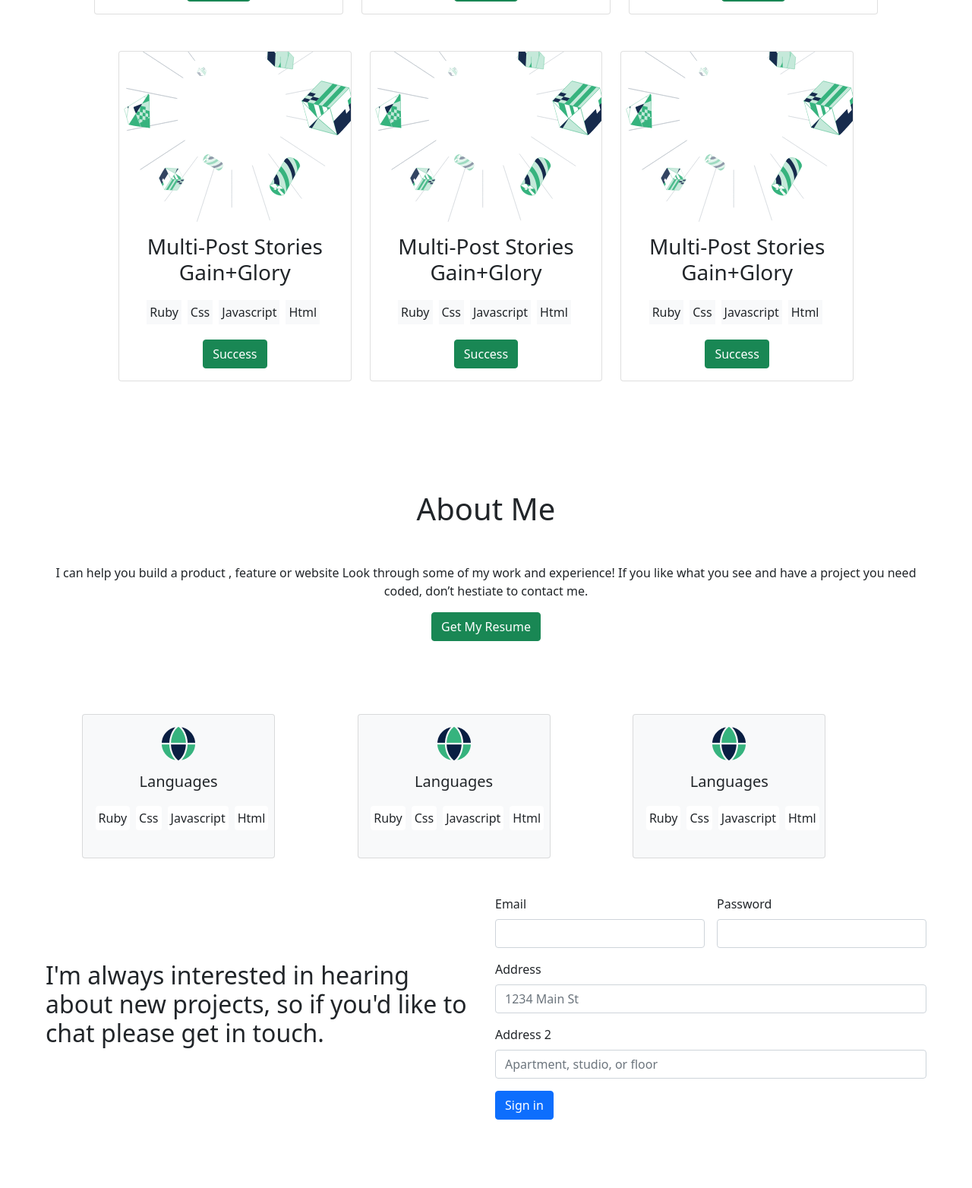
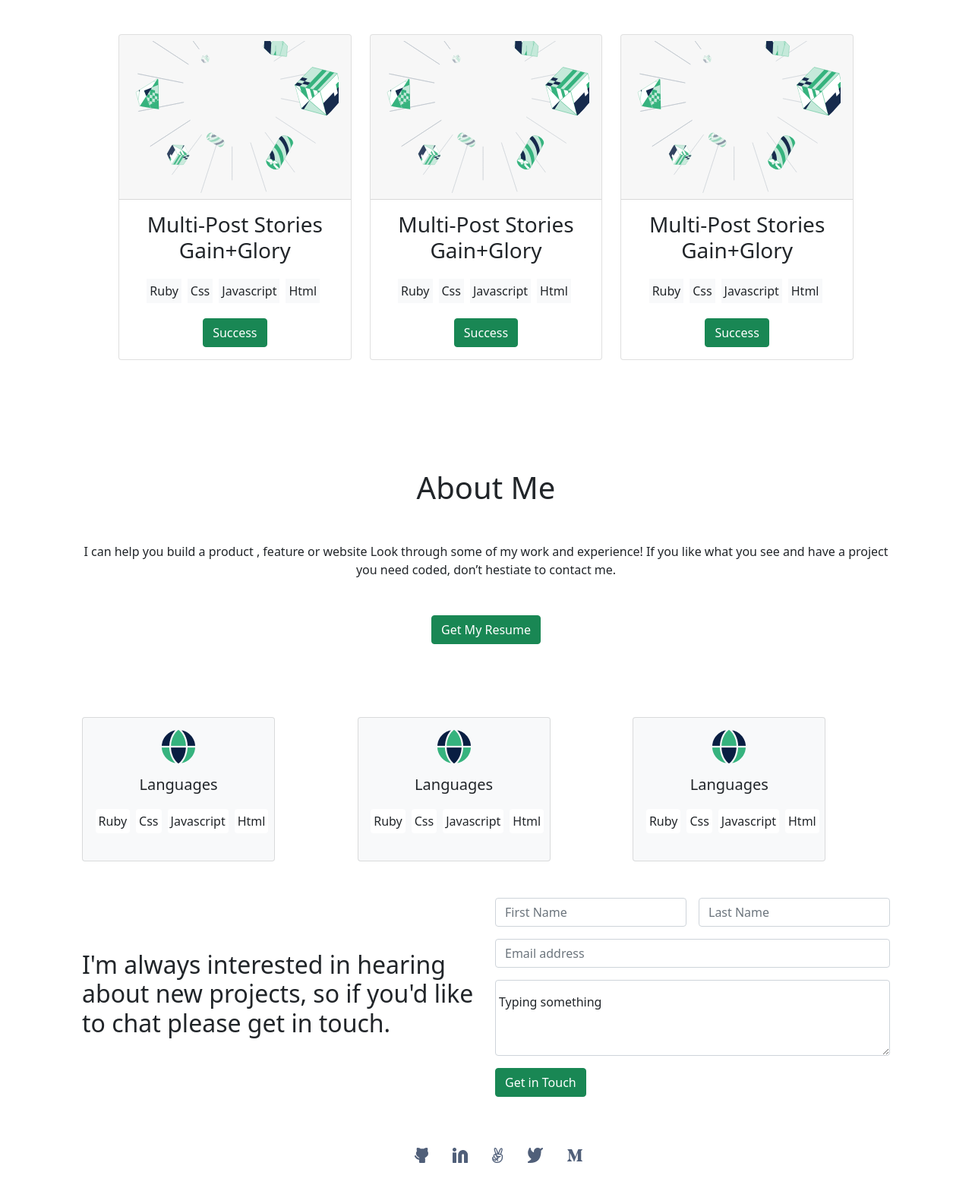
Before and after one commit to Thermiee/Bootstrap-Portfolio, a plain HTML site: page index.html in a window 1280 px wide. Shown: the part 1159-2723 px from the top of the page at 76% size. Before the commit the page ends 2681 px from the top, so only its background shows below. Drawn offline with nearby package versions, Linux system fonts and the light colour scheme.

Commit message:
modified form fields and created footer

```diff
--- a/index.html
+++ b/index.html
@@ -36,11 +36,11 @@
                 like what you see and have a project you need coded,
                 don’t hestiate to contact me.</p>
             <ul class="d-flex justify-content-center">
-              <li class="p-3"><a href=""><img src="images/Vector-3.png" alt=""></a></li>
-              <li class="p-3"><a href=""><img src="images/Linkedin-icon.png" alt=""></a></li>
-              <li class="p-3"><a href=""><img src="images/Vector.png" alt=""></a></li>
-              <li class="p-3"><a href=""><img src="images/Vector-4.png" alt=""></a></li>
-              <li class="p-3"><a href=""><img src="images/Vector-1.png" alt=""></a></li>
+              <li class="p-3"><a href=""><img src="images/Vector-3.png" alt="github"></a></li>
+              <li class="p-3"><a href=""><img src="images/Linkedin-icon.png" alt="Linkedin"></a></li>
+              <li class="p-3"><a href=""><img src="images/Vector.png" alt="2fingers"></a></li>
+              <li class="p-3"><a href=""><img src="images/Vector-4.png" alt="twitter"></a></li>
+              <li class="p-3"><a href=""><img src="images/Vector-1.png" alt="medium"></a></li>
             </ul>
         </div>
     </section>
@@ -48,10 +48,10 @@
         <h1 class="text-center m-5">
             My Recent Works
         </h1>
-        <div class="row row-cols-1 row-cols-md-3 m-3">
+        <div class="row row-cols-1 row-cols-md-3 m-5">
             <div class="col">
               <div class="card h-100">
-                <img src="/images/Header-llustration-desktop.svg" class="card-img-top" alt="Works">
+                <img src="/images/Header-llustration-desktop.svg" class="card-img-top card-header" alt="Works">
                 <div class="card-body text-center">
                   <h3 class="card-title">Multi-Post Stories Gain+Glory</h3>
                   <ul class="d-flex justify-content-center w-75 m-3">
@@ -66,7 +66,7 @@
             </div>
             <div class="col">
               <div class="card h-100">
-                <img src="/images/Header-llustration-desktop.svg" class="card-img-top" alt="Works">
+                <img src="/images/Header-llustration-desktop.svg" class="card-img-top card-header" alt="Works">
                 <div class="card-body text-center">
                   <h3 class="card-title">Multi-Post Stories Gain+Glory</h3>
                   <ul class="d-flex justify-content-center w-75 m-3">
@@ -81,7 +81,7 @@
             </div>
             <div class="col">
               <div class="card h-100">
-                <img src="/images/Header-llustration-desktop.svg" class="card-img-top" alt="Works">
+                <img src="/images/Header-llustration-desktop.svg" class="card-img-top card-header" alt="Works">
                 <div class="card-body text-center">
                   <h3 class="card-title">Multi-Post Stories Gain+Glory</h3>
                   <ul class="d-flex justify-content-center w-75 m-3">
@@ -98,7 +98,7 @@
           <div class="row row-cols-1 row-cols-md-3 m-5">
             <div class="col">
               <div class="card h-100">
-                <img src="/images/Header-llustration-desktop.svg" class="card-img-top" alt="Works">
+                <img src="/images/Header-llustration-desktop.svg" class="card-img-top card-header" alt="Works">
                 <div class="card-body text-center">
                   <h3 class="card-title">Multi-Post Stories Gain+Glory</h3>
                   <ul class="d-flex justify-content-center w-75 m-3">
@@ -113,7 +113,7 @@
             </div>
             <div class="col">
               <div class="card h-100">
-                <img src="/images/Header-llustration-desktop.svg" class="card-img-top" alt="Works">
+                <img src="/images/Header-llustration-desktop.svg" class="card-img-top card-header" alt="Works">
                 <div class="card-body text-center">
                   <h3 class="card-title">Multi-Post Stories Gain+Glory</h3>
                   <ul class="d-flex justify-content-center w-75 m-3">
@@ -128,7 +128,7 @@
             </div>
             <div class="col">
               <div class="card h-100">
-                <img src="/images/Header-llustration-desktop.svg" class="card-img-top" alt="Works">
+                <img src="/images/Header-llustration-desktop.svg" class="card-img-top card-header" alt="Works">
                 <div class="card-body text-center">
                   <h3 class="card-title">Multi-Post Stories Gain+Glory</h3>
                   <ul class="d-flex justify-content-center w-75 m-3">
@@ -145,15 +145,17 @@
     </section>
 
     <section class="text-center m-5" >
+      <div>
       <h1 class="text-center m-5">
         About Me
     </h1>
-    <p class="text center">
+    <p class="text center m-5">
       I can help you build a product , feature or website Look through some of my work and experience! If you like what you see and have a project you need coded,
       don’t hestiate to contact me.
     </p>
     <button type="button" class="btn btn-success">Get My Resume</button>
-    <div class="row row-cols-1 row-cols-md-3 m-5">
+   </div>
+   <div class="row row-cols-1 row-cols-md-3 m-5">
       <div class="col">
         <div class="card text-center mt-5 w-75 bg-light">
           <div class="card-body">
@@ -198,7 +200,7 @@
       </div>
     </div>
     </section>
-    <section>
+    <section class="m-5">
       <div class="row row-cols-1 row-cols-md-2 m-5">
           <div class="col d-flex align-items-center">
               <h2>I'm always interested in hearing about new projects,
@@ -208,23 +210,20 @@
             <div>
               <form class="row g-3">
                 <div class="col-md-6">
-                  <label for="inputEmail4" class="form-label">Email</label>
-                  <input type="email" class="form-control" id="inputEmail4">
+                  <input type="text" class="form-control" id="fname" placeholder="First Name">
                 </div>
                 <div class="col-md-6">
-                  <label for="inputPassword4" class="form-label">Password</label>
-                  <input type="password" class="form-control" id="inputPassword4">
+                  <input type="text" class="form-control" id="lname" placeholder="Last Name">
                 </div>
                 <div class="col-12">
-                  <label for="inputAddress" class="form-label">Address</label>
-                  <input type="text" class="form-control" id="inputAddress" placeholder="1234 Main St">
+                  <input type="email" class="form-control" id="email" placeholder="Email address">
+                </div>
+                <div class="form-floating">
+                  <textarea class="form-control" placeholder="Leave a comment here" id="floatingTextarea2" style="height: 100px"></textarea>
+                  <label for="floatingTextarea2">Typing something</label>
                 </div>
                 <div class="col-12">
-                  <label for="inputAddress2" class="form-label">Address 2</label>
-                  <input type="text" class="form-control" id="inputAddress2" placeholder="Apartment, studio, or floor">
-                </div>
-                <div class="col-12">
-                  <button type="submit" class="btn btn-primary">Sign in</button>
+                  <button type="submit" class="btn btn-success">Get in Touch</button>
                 </div>
               </form>
             </div>
@@ -232,6 +231,16 @@
           </div>
       </div>
     </section>
+
+    <footer>
+      <ul class="d-flex justify-content-center mt-5">
+        <li class="p-3"><a href=""><img src="images/Vector-3.png" alt="github"></a></li>
+        <li class="p-3"><a href=""><img src="images/Linkedin-icon.png" alt="Linkedin"></a></li>
+        <li class="p-3"><a href=""><img src="images/Vector.png" alt="2fingers"></a></li>
+        <li class="p-3"><a href=""><img src="images/Vector-4.png" alt="twitter"></a></li>
+        <li class="p-3"><a href=""><img src="images/Vector-1.png" alt="medium"></a></li>
+      </ul>
+    </footer>
 </body>
 
 </html>
```
